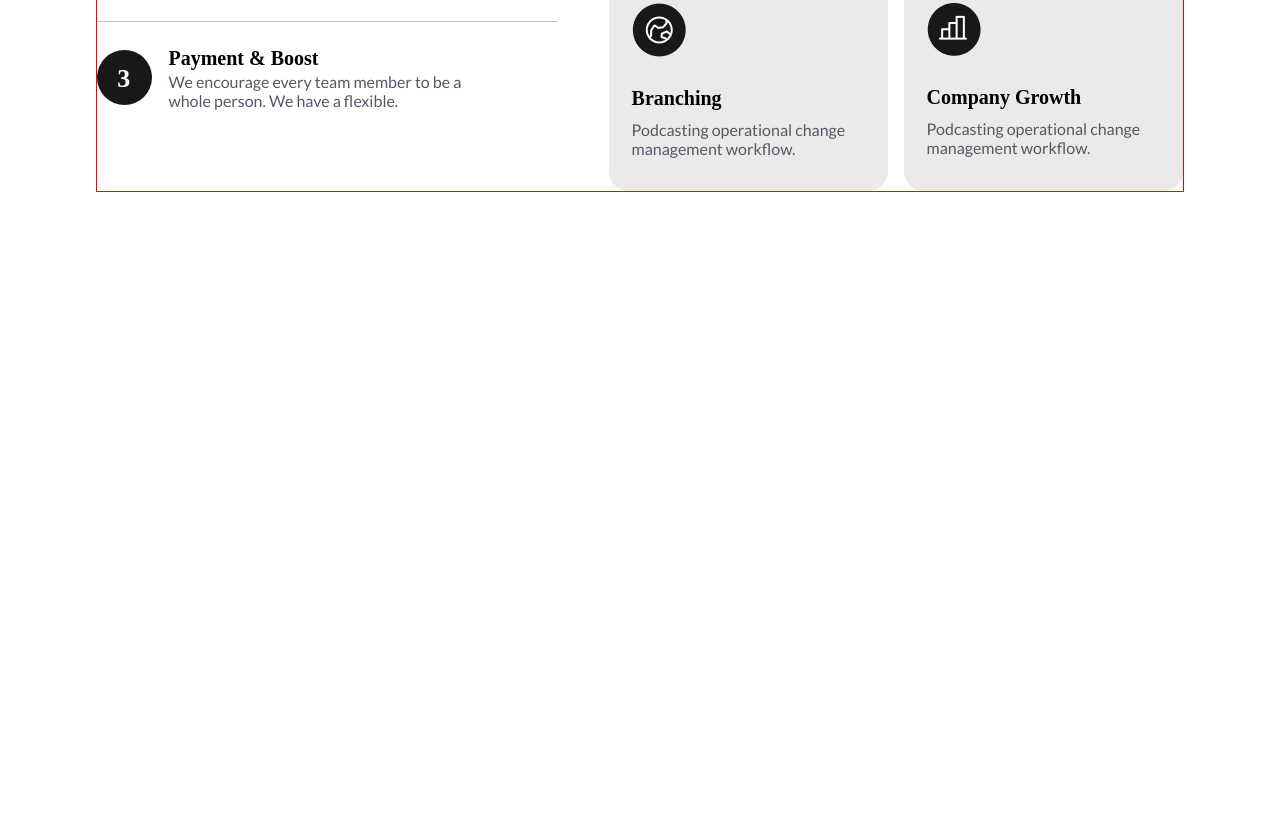
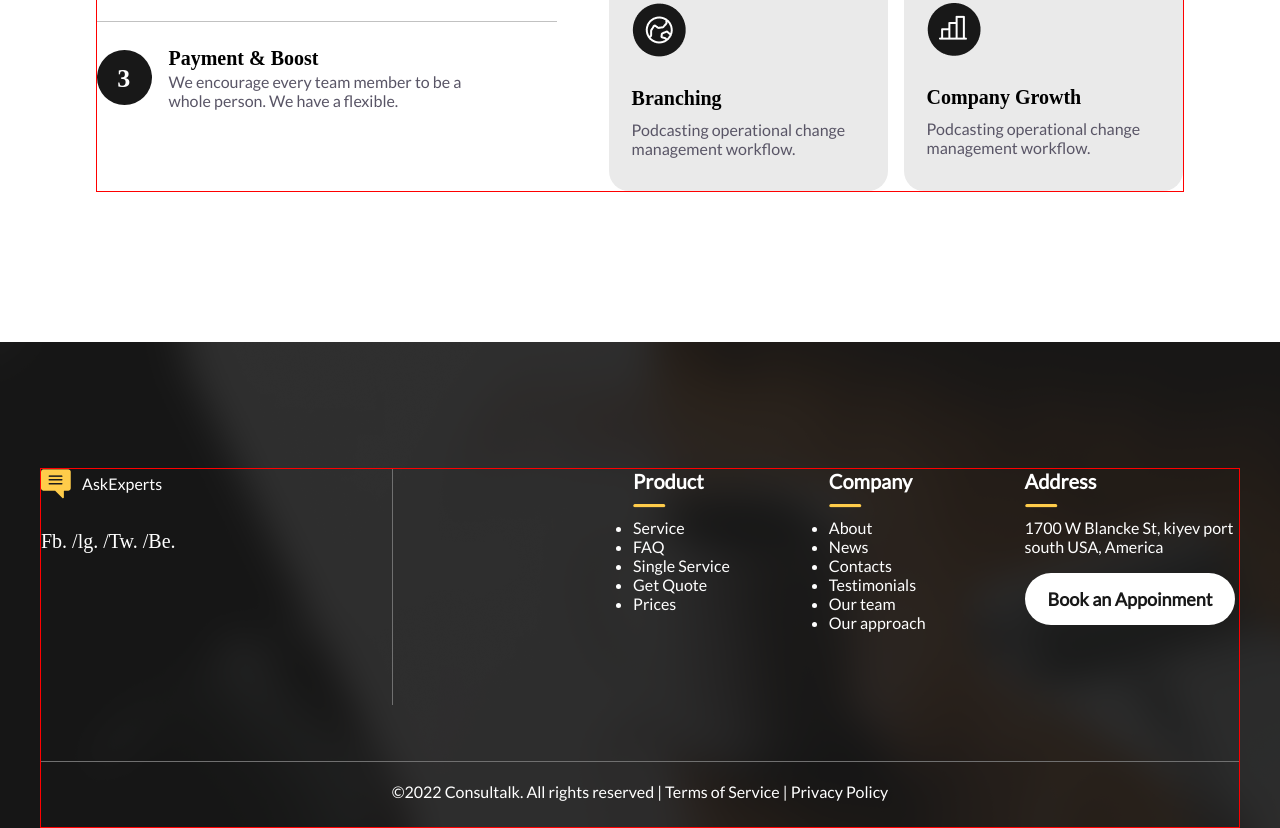
Before and after one commit to Mikhail-Strygin/AskExperts_Flex, a plain HTML site: page index.html in a window 1280 px wide. Shown: the part 3990-4818 px from the top of the page. Before the commit the page ends 4332 px from the top, so only its background shows below. Drawn offline with Linux system fonts and the light colour scheme.

Commit message:
Создал секцию footer

```diff
--- a/index.html
+++ b/index.html
@@ -273,5 +273,65 @@
         </div>
       </div>
     </section>
+    <footer class="footer">
+      <div class="container">
+        <div class="footer__logo">
+          <div class="footer__logo-border">
+            <a href="" class="logo">
+              <img src="img/Logo (3).png" alt="logo-image" />
+              <span class="footer__logo-text">AskExperts</span>
+            </a>
+            <span class="footer__com">Fb. /lg. /Tw. /Be.</span>
+          </div>
+        </div>
+        <div class="footer__lists">
+          <ul class="footer__product">
+            <span class="footer__label">Product</span>
+            <img
+              src="img/Rectangle 53.png"
+              alt="footer-image"
+              class="footer__image"
+            />
+            <li>Service</li>
+            <li>FAQ</li>
+            <li>Single Service</li>
+            <li>Get Quote</li>
+            <li>Prices</li>
+          </ul>
+          <ul class="footer__product footer_mg99">
+            <span class="footer__label">Company</span>
+            <img
+              src="img/Rectangle 53.png"
+              alt="footer-image"
+              class="footer__image"
+            />
+            <li>About</li>
+            <li>News</li>
+            <li>Contacts</li>
+            <li>Testimonials</li>
+            <li>Our team</li>
+            <li>Our approach</li>
+          </ul>
+          <ul class="footer__product footer_wd">
+            <span class="footer__label">Address</span>
+            <img
+              src="img/Rectangle 53.png"
+              alt="footer-image"
+              class="footer__image"
+            />
+            <li class="footer__product-li">
+              1700 W Blancke St, kiyev port south USA, America
+            </li>
+            <a href="" class="footer__product-link">Book an Appoinment</a>
+          </ul>
+        </div>
+        <div class="footer__end">
+          <p class="footer__end-text">
+            ©2022 Consultalk. All rights reserved | Terms of Service | Privacy
+            Policy
+          </p>
+        </div>
+      </div>
+    </footer>
   </body>
 </html>
--- a/style.css
+++ b/style.css
@@ -467,3 +467,79 @@ ul {
   margin-bottom: 10px;
   display: inline-block;
 }
+
+.footer {
+  padding-top: 126px;
+  background: url(img/footer_bg.png);
+}
+.footer__logo {
+  width: 352px;
+  border-right: 1px solid #707070;
+  display: inline-block;
+  vertical-align: top;
+  height: 236px;
+}
+.footer__logo-border {
+  width: 200px;
+}
+.footer__com {
+  color: white;
+  font-family: "Cabin, sans-serif";
+  font-size: 20px;
+  display: inline-block;
+  margin-top: 31px;
+}
+.footer__lists {
+  display: inline-flex;
+  justify-content: flex-end;
+  width: 842.5px;
+  /* margin-left: 166px; */
+}
+.footer__product {
+  list-style-type: disc;
+  color: #fff;
+  display: inline-block;
+  vertical-align: top;
+}
+.footer__image {
+  display: block;
+  margin-top: 11px;
+  margin-bottom: 10px;
+}
+.footer__label {
+  font-size: 20px;
+  font-style: "Cabin";
+  font-weight: 600;
+}
+.footer__product-li {
+  list-style: none;
+  margin-bottom: 32px;
+}
+.footer_mg99 {
+  margin-right: 99px;
+  margin-left: 99px;
+}
+.footer_wd {
+  width: 214px;
+}
+.footer__logo-text {
+  color: #fff;
+}
+.footer__end {
+  text-align: center;
+  margin-top: 56px;
+  border-top: 1px solid #707070;
+  padding-bottom: 26px;
+}
+.footer__end-text {
+  color: #fff;
+  padding-top: 20px;
+}
+.footer__product-link {
+  color: #181818;
+  font-size: 18px;
+  padding: 15px 23px;
+  border-radius: 42px;
+  background-color: #fff;
+  font-weight: 600;
+}
```
